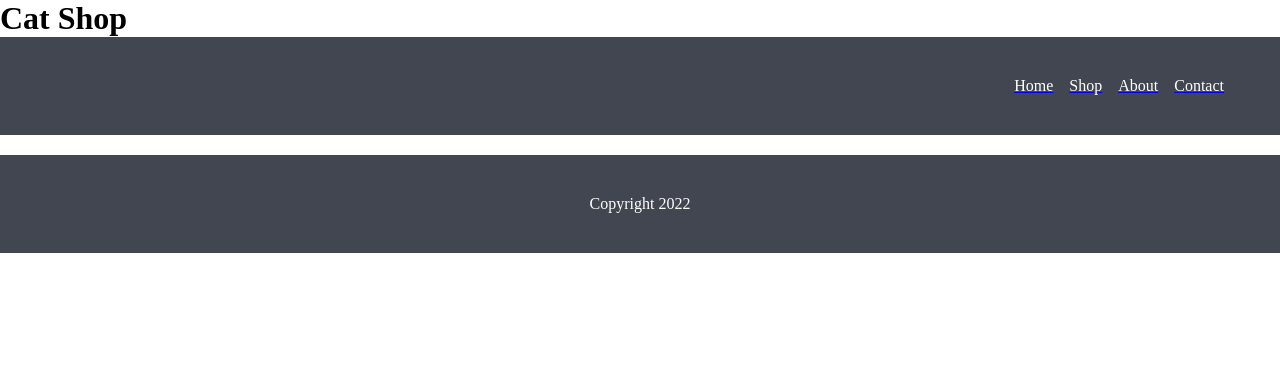
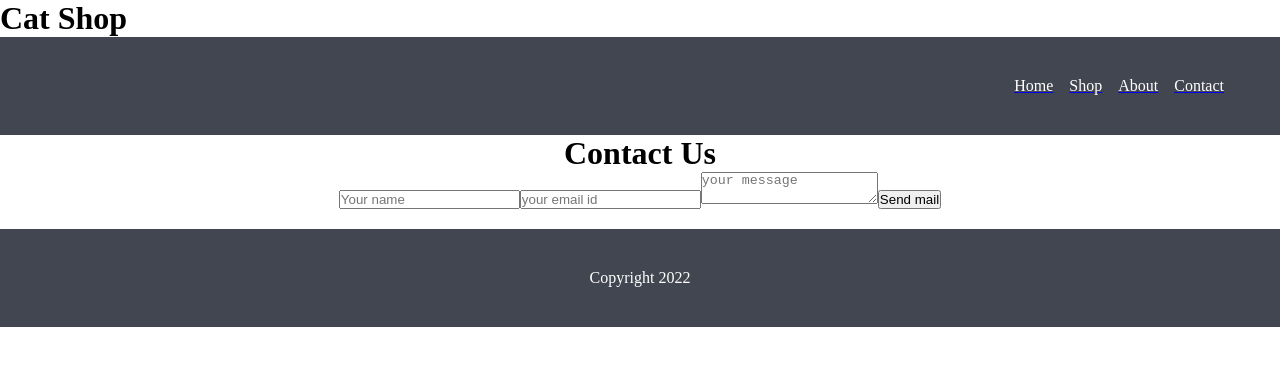
Before and after one commit to Wren4Wren/Cats4Life, a React (Create React App) app: page /contact in a window 1280 px wide. Shown: the top 366 px of the page. Built offline with nearby package versions, Linux system fonts and the light colour scheme.

Commit message:
2nd day update

```diff
--- a/src/components/Api.js
+++ b/src/components/Api.js
@@ -2,6 +2,7 @@ import React, { useEffect, useState } from "react";
 import { Image, Container } from "../css/Api.styled.js";
 import "../css/App.css";
 import { faker } from "@faker-js/faker";
+import Contact from "./Contact.js";
 
 
 function Api (){
@@ -62,5 +63,8 @@ const fetchImages = async ()=>{
     </div>
     )}
 
+    <div>
+        <Contact/>
+    </div>
 
 export default Api;
--- a/src/components/Contact.js
+++ b/src/components/Contact.js
@@ -1,9 +1,38 @@
-
+import React, { useState } from "react";
 
 const Contact = () => {
+    const [sender_name, set_sender_name] = useState('');
+    const [sende_email, set_sender_email] = useState('');
+    const [message, set_message] = useState('');
+
+    const handleName =(e) => {
+      set_sender_name(e.target.value)
+
+    }
+
+    const handleEmail =(e) => {
+        set_sender_email(e.target.value)
+
+    }
+
+    const handleMessage =(e) =>{
+        set_message(e.target.value)
+
+    }
+
+    const sendMail=(e) =>
+    e.preventDefault();
+
     return (
         <div>
+            <h1> Contact Us</h1>
+            <form onSubmit={sendMail}>
+                <input type="text" name="sender_name" value={sender_name} onChange={handleName} required placeholder="Your name" />
+                <input type="email" name ="send_email" value={sende_email} onChange={handleEmail} required placeholder="your email id" />
+                <textarea name="message" value={message} onChange={handleMessage} required placeholder="your message" />
+                <button type="sumbit">Send mail</button>
 
+            </form>
         </div>
     );
 }
--- /dev/null
+++ b/src/css/Contact.styled.js
@@ -0,0 +1 @@
+import styled from "styled-components";
```
Also changed, not shown: 1 other file (tests, documents, lock files or other folders).
